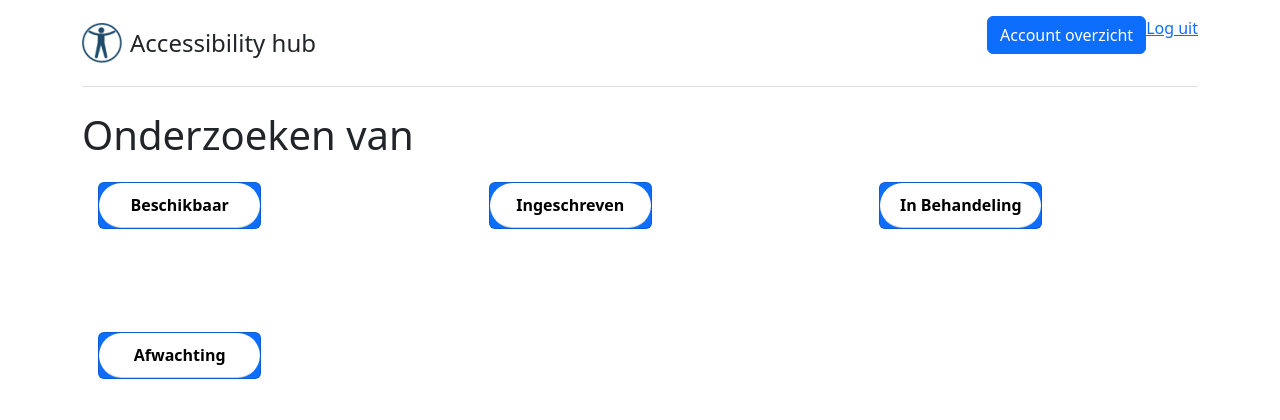
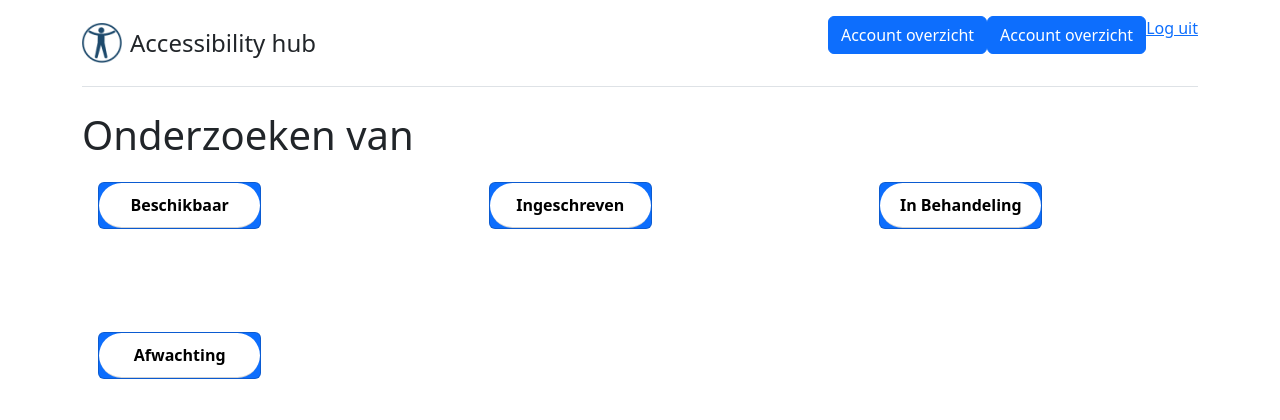
Before and after one commit to Wout-0981216/WP3-API-Testing, a Flask app: page /ervaringsdeskundige/onderzoek_overzicht in a window 1280 px wide. Shown: the top 420 px of the page. Run offline with Flask 3, Linux system fonts and the light colour scheme; the visitor is signed in with stand-in values (Sample User, id 1); data comes from the database, SQL or seed files in the repository; data that the repository does not hold is empty; some libraries are stand-ins or nearby versions.

Commit message:
small changes/fixes to header

```diff
--- a/main/templates/ervaringsdeskundige_view_account.html
+++ b/main/templates/ervaringsdeskundige_view_account.html
@@ -1,10 +1,6 @@
 {% extends 'base.html' %}
 {% block head %}
 <link href="/static/css/ervaringsdeskundige.css" rel="stylesheet" />
-{% endblock %}
-
-{% block header %}
-<a href="{{ url_for('ervaringsdeskundige.ervaringsdeskundige_onderzoek_overzicht') }}" class="btn btn-primary mb-3">Terug</a>
 {% endblock %}
 
 {% block content%}
--- a/main/templates/header.html
+++ b/main/templates/header.html
@@ -6,17 +6,27 @@
 <div class="container">
     <header class="d-flex flex-wrap justify-content-center py-3 mb-4 border-bottom">
         <a href="{{ url_for('auth.index') }}" class="d-flex align-items-center mb-3 mb-md-0 me-md-auto text-dark text-decoration-none">
-            <img class="bi me-2 header-image" src="static/images/Logo.png">
+            <img class="bi me-2 header-image" src="../static/images/Logo.png">
             <span class="fs-4">Accessibility hub</span>
         </a>
         {% block header %}
         {% endblock %}
-            {% if request.path not in [url_for('auth.index'), url_for('auth.login_page'), url_for('auth.registration'), url_for('auth.login_beheerder'), url_for('auth.login_evd'), url_for('auth.login_evd_new')] %}
+        {% if request.path not in [url_for('auth.index'), url_for('auth.login_page'), url_for('auth.registration'), url_for('auth.login_beheerder'), url_for('auth.login_evd'), url_for('auth.login_evd_new')] %}
             <nav>
                 <ul class="nav nav-pills">
-                    {% if request.path not in [url_for('ervaringsdeskundige.ervaringsdeskundige_onderzoek_overzicht')] %}
+                    {% if request.path not in [url_for('ervaringsdeskundige.ervaringsdeskundige_onderzoek_overzicht'), url_for('ervaringsdeskundige.view_account_details')] %}
                         <li><a href="{{ url_for('admin.admin_page') }}" class="nav-link">Admin</a></li>
-                        {% endif %}
+                    {% endif %}
+                    {% if request.path in [url_for('ervaringsdeskundige.ervaringsdeskundige_onderzoek_overzicht')]%}
+                    <li class="nav-item">
+                        <a href="{{ url_for('ervaringsdeskundige.view_account_details') }}" class="btn btn-primary mb-3">Account overzicht</a>
+                    </li>
+                    {% endif %}
+                    {% if request.path in [url_for('ervaringsdeskundige.view_account_details')]%}
+                    <li class="nav-item">
+                        <a href="{{ url_for('ervaringsdeskundige.ervaringsdeskundige_onderzoek_overzicht') }}" class="btn btn-primary mb-3">Terug</a>
+                    </li>
+                    {% endif %}
                     <li class="nav-item">
                         <a href="{{ url_for('auth.logout') }}">Log uit</a>
                     </li>
```
